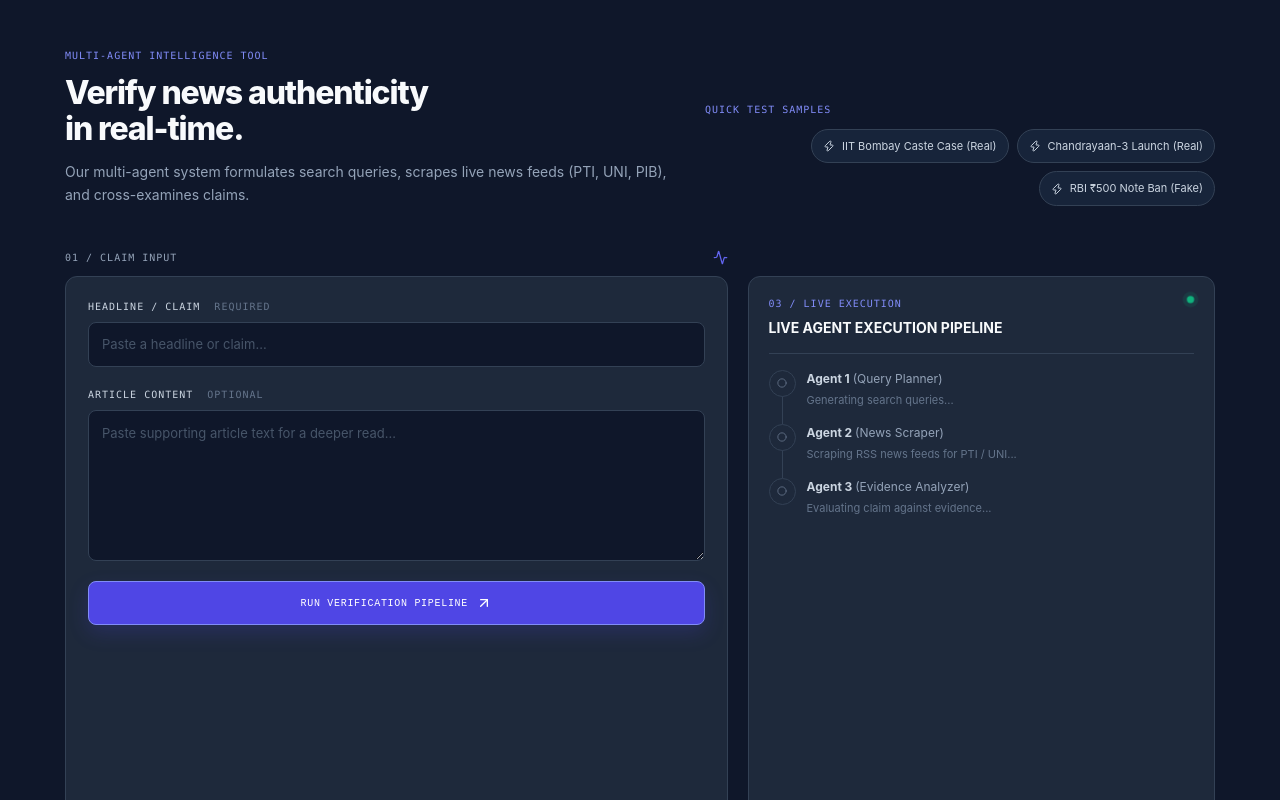
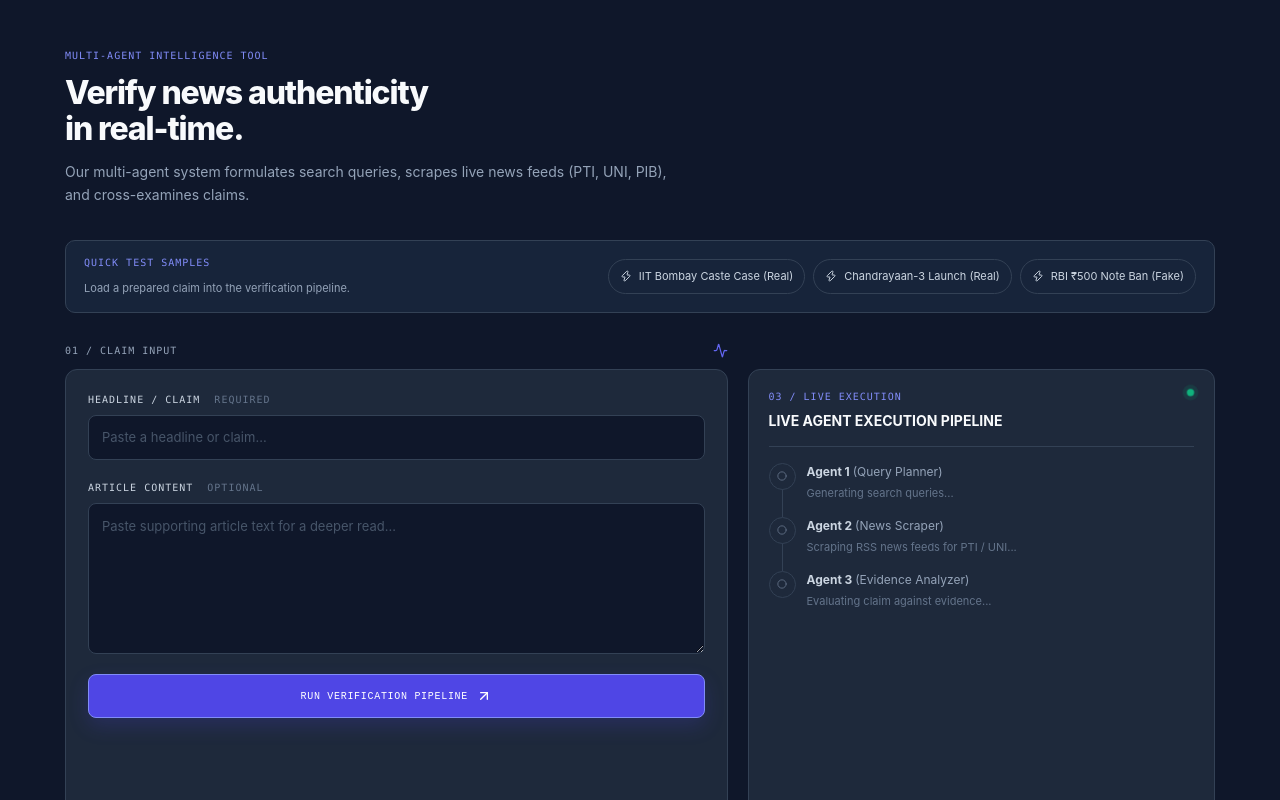
Before and after one commit to IshwarP32/FakeNews, a React (Vite) app in the folder frontend/: page / in a window 1280 px wide. Shown: the top 800 px of the page. Built offline with nearby package versions, Linux system fonts and the light colour scheme.

Commit message:
Refine samples banner layout

```diff
--- a/frontend/src/index.css
+++ b/frontend/src/index.css
@@ -35,7 +35,9 @@ button { cursor: pointer; }
 .intro-row { display: flex; align-items: end; justify-content: space-between; gap: 32px; margin-bottom: 34px; }
 .intro-row h1 { margin: 0; max-width: 650px; font-size: 32px; line-height: 1.12; letter-spacing: -.035em; font-weight: 800; }
 .intro-copy { max-width: 610px; margin: 13px 0 0; color: var(--muted); font-size: 14px; line-height: 1.65; }
-.sample-area { max-width: 510px; }
+.samples-banner { display: flex; align-items: center; justify-content: space-between; gap: 20px; width: 100%; margin-bottom: 20px; padding: 14px 18px; border: 1px solid var(--border); border-radius: 10px; background: #17243a; }
+.samples-banner .eyebrow { margin: 0 0 4px; }
+.samples-banner > div:first-child span { color: var(--muted); font-size: 11px; }
 .sample-row { display: flex; flex-wrap: wrap; justify-content: flex-end; gap: 8px; }
 .sample-button { display: inline-flex; align-items: center; gap: 7px; padding: 8px 11px; border: 1px solid var(--border); border-radius: 999px; background: #17243a; color: #cbd5e1; font-size: 11px; white-space: nowrap; transition: border .2s, color .2s, background .2s; }
 .sample-button:hover { border-color: #818cf8; color: white; background: #27365a; }
@@ -73,7 +75,7 @@ button { cursor: pointer; }
 .evidence-section { margin-top: 32px; }.evidence-heading { display: flex; align-items: end; justify-content: space-between; gap: 15px; margin-bottom: 14px; }.evidence-heading h2 { margin: 0; font-size: 18px; }.evidence-heading .eyebrow { margin-bottom: 7px; }.outlet-count { padding: 7px 10px; border: 1px solid #10b98155; border-radius: 999px; background: #10b98112; color: var(--green); font-size: 9px; }.sources-block { width: 100%; }.sources-grid { display: grid; grid-template-columns: repeat(3, minmax(0, 1fr)); gap: 12px; }.source-item { display: block; min-width: 0; padding: 15px; border: 1px solid var(--border); border-radius: 9px; background: var(--surface); color: inherit; text-decoration: none; transition: border .2s, transform .2s; }.source-item:hover { border-color: var(--indigo-light); transform: translateY(-2px); }.source-card-top { display: flex; align-items: center; justify-content: space-between; gap: 10px; color: var(--indigo-light); }.source-title { margin: 0; color: #a5b4fc; font: 10px ui-monospace, monospace; letter-spacing: .08em; text-transform: uppercase; }.source-headline { display: -webkit-box; overflow: hidden; margin: 12px 0 10px; color: #e2e8f0; font-size: 13px; line-height: 1.45; -webkit-box-orient: vertical; -webkit-line-clamp: 2; }.source-date { color: var(--dim); font-size: 9px; }.source-url { overflow: hidden; margin: 9px 0 0; color: var(--dim); font: 10px ui-monospace, monospace; text-overflow: ellipsis; white-space: nowrap; }
 footer { display: flex; justify-content: space-between; padding: 17px 0; border-top: 1px solid var(--border); color: var(--dim); font-size: 9px; }
 @keyframes spin { to { transform: rotate(360deg); } } @keyframes ping { 50% { box-shadow: 0 0 0 7px #10b98108; } } @keyframes progress { 0%, 100% { transform: translateY(-20px); } 50% { transform: translateY(50px); } }
-@media (max-width: 800px) { .topbar, .workspace, footer { width: min(100% - 28px, 600px); }.workspace { padding-top: 35px; }.intro-row { display: block; }.sample-area { margin-top: 25px; max-width: none; }.sample-row { justify-content: flex-start; }.analysis-grid { display: block; }.input-panel, .timeline-card { height: auto; }.timeline-card { margin-top: 0; }.result-column { margin-top: 28px; }.evidence-heading { align-items: start; flex-direction: column; }.sources-grid { grid-template-columns: 1fr; }.verdict-header { align-items: start; flex-direction: column; }.status-chip { align-self: start; }footer { display: block; line-height: 1.9; }.footer span { display: block; } }
+@media (max-width: 800px) { .topbar, .workspace, footer { width: min(100% - 28px, 600px); }.workspace { padding-top: 35px; }.intro-row { display: block; }.samples-banner { align-items: start; flex-direction: column; }.sample-row { justify-content: flex-start; }.analysis-grid { display: block; }.input-panel, .timeline-card { height: auto; }.timeline-card { margin-top: 0; }.result-column { margin-top: 28px; }.evidence-heading { align-items: start; flex-direction: column; }.sources-grid { grid-template-columns: 1fr; }.verdict-header { align-items: start; flex-direction: column; }.status-chip { align-self: start; }footer { display: block; line-height: 1.9; }.footer span { display: block; } }
 @media (max-width: 480px) { .system-state { padding: 7px; font-size: 0; }.system-state i { margin: 0; }.intro-row h1 { font-size: 29px; }.input-panel, .timeline-card, .result-panel { padding: 17px; }.action-row { flex-direction: column; }.ghost-button { min-height: 38px; }.probability-top { align-items: start; flex-direction: column; gap: 10px; }.probability-meta { align-items: start; } }
 .ml-heading { margin-top: 20px; }
 .ml-panel { min-height: 134px; padding: 17px; border: 1px solid var(--border); border-radius: 12px; background: var(--surface); }
--- a/frontend/src/pages/Home.jsx
+++ b/frontend/src/pages/Home.jsx
@@ -3,7 +3,6 @@ import { Activity, Zap } from 'lucide-react';
 import { useAnalysis } from '../context/AnalysisContext';
 import AnalysisForm from '../components/AnalysisForm';
 import ErrorMessage from '../components/ErrorMessage';
-import LoadingState from '../components/LoadingState';
 import AnalysisResult from '../components/AnalysisResult';
 import AgentTimeline from '../components/AgentTimeline';
 import SourceList from '../components/SourceList';
@@ -21,9 +20,10 @@ export default function Home() {
   return (
     <div className="app-shell">
       <main className="workspace">
-        <section className="intro-row"><div><p className="eyebrow">MULTI-AGENT INTELLIGENCE TOOL</p><h1>Verify news authenticity<br />in real-time.</h1><p className="intro-copy">Our multi-agent system formulates search queries, scrapes live news feeds (PTI, UNI, PIB), and cross-examines claims.</p></div><div className="sample-area"><p className="eyebrow">QUICK TEST SAMPLES</p><div className="sample-row">{quickSamples.map((sample) => <button key={sample.label} type="button" className="sample-button" onClick={() => applySample(sample)}><Zap size={12} />{sample.label}</button>)}</div></div></section>
+        <section className="intro-row"><div><p className="eyebrow">MULTI-AGENT INTELLIGENCE TOOL</p><h1>Verify news authenticity<br />in real-time.</h1><p className="intro-copy">Our multi-agent system formulates search queries, scrapes live news feeds (PTI, UNI, PIB), and cross-examines claims.</p></div></section>
+        <section className="samples-banner"><div><p className="eyebrow">QUICK TEST SAMPLES</p><span>Load a prepared claim into the verification pipeline.</span></div><div className="sample-row">{quickSamples.map((sample) => <button key={sample.label} type="button" className="sample-button" onClick={() => applySample(sample)}><Zap size={12} />{sample.label}</button>)}</div></section>
         <div className="analysis-grid">
-          <aside className="control-column"><div className="panel-heading"><span>01 / CLAIM INPUT</span><Activity size={15} /></div><AnalysisForm title={title} setTitle={setTitle} text={text} setText={setText} onSubmit={handleAnalyze} onClear={handleClear} isAnalyzing={isAnalyzing} hasContent={hasContent} /><ErrorMessage message={errorMsg} /><LoadingState isAnalyzing={isAnalyzing} /><div className="panel-heading result-heading"><span>02 / AI VERDICT</span><span className="live-label">{result ? 'RESULT READY' : 'AWAITING INPUT'}</span></div><AnalysisResult result={result} /></aside>
+          <aside className="control-column"><div className="panel-heading"><span>01 / CLAIM INPUT</span><Activity size={15} /></div><AnalysisForm title={title} setTitle={setTitle} text={text} setText={setText} onSubmit={handleAnalyze} onClear={handleClear} isAnalyzing={isAnalyzing} hasContent={hasContent} /><ErrorMessage message={errorMsg} /><div className="panel-heading result-heading"><span>02 / AI VERDICT</span><span className="live-label">{result ? 'RESULT READY' : 'AWAITING INPUT'}</span></div><AnalysisResult result={result} /></aside>
           <section className="result-column"><AgentTimeline isAnalyzing={isAnalyzing} activeStep={activeStep} result={result} /><div className="panel-heading ml-heading"><span>04 / ML PREDICTION</span><span className="live-label">LOCAL CLASSIFIER</span></div><MLPrediction result={result} /></section>
         </div>
         <section className="evidence-section"><div className="evidence-heading"><div><p className="eyebrow">05 / LIVE SOURCE GROUNDING</p><h2>Scraped News Evidence Outlets</h2></div>{result?.verdict?.grounding_sources?.length ? <span className="outlet-count">{result.verdict.grounding_sources.length} VERIFIED OUTLETS</span> : null}</div><SourceList sources={result?.verdict?.grounding_sources || []} sourceUrls={result?.verdict?.sources_used || []} /></section>
```
